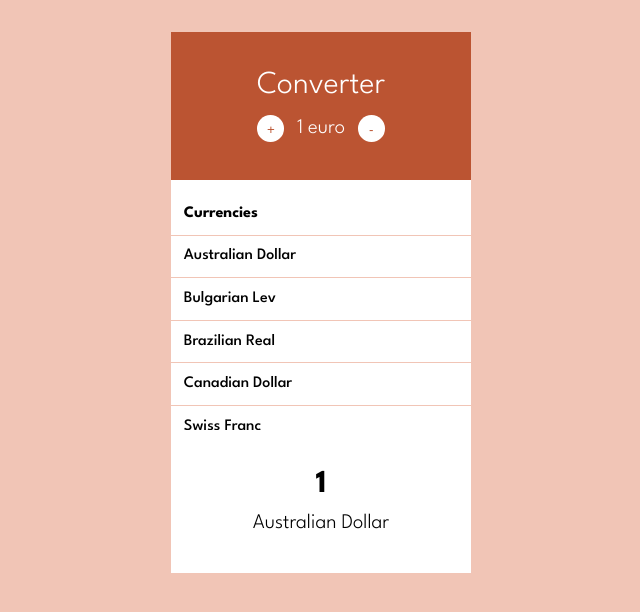
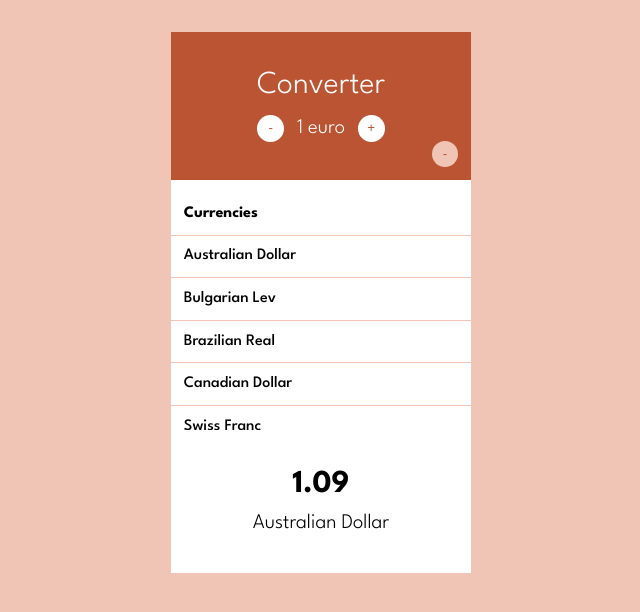
Before and after one commit to HaNaceur/Money-Converter, a React app: page / in a window 1280 px wide. Shown: the top 612 px of the page, without its empty margins (319-959 px from the left). Built offline with nearby package versions, Linux system fonts and the light colour scheme.

Commit message:
feat:toggle hide and show currencies

```diff
--- a/src/components/App/App.js
+++ b/src/components/App/App.js
@@ -4,6 +4,9 @@ import React from 'react';
 import Header from '../Header/Header';
 import Currencies from '../Currencies/Currencies';
 import Amount from '../Amount/Amount';
+
+import { roundAtDecimal } from '../../tools';
+
 import data from '../../data/currencies';
 
 import './styles.scss';
@@ -13,6 +16,7 @@ class App extends React.Component {
     super(props); // très important - on appelle le constructeur de React.Component en lui passant les props
 
     this.state = {
+      isOpen: true,
       baseAmount: 1,
       currencies: data,
       selected: {
@@ -37,10 +41,17 @@ class App extends React.Component {
               baseAmount: oldState.baseAmount - 1,
             }));
           }}
+          onToggle={() => {
+            this.setState((oldState) => ({
+              isOpen: !oldState.isOpen,
+            }));
+          }}
         />
-        <Currencies currencies={this.state.currencies} />
+        {this.state.isOpen && (
+          <Currencies currencies={this.state.currencies} />
+        )}
         <Amount
-          value={Math.round(this.state.selected.rate * this.state.baseAmount, 2)}
+          value={roundAtDecimal(this.state.selected.rate * this.state.baseAmount, 2)}
           currency={this.state.selected.name}
         />
       </div>
--- a/src/components/Header/Header.js
+++ b/src/components/Header/Header.js
@@ -6,17 +6,25 @@ function Header({
   baseAmount,
   onIncrement,
   onDecrement,
+  onToggle,
 }) {
   return (
     <header className="header">
+      <button
+        className="toggle-btn"
+        type="button"
+        onClick={onToggle}
+      >
+        -
+      </button>
       <h1 className="header-title">Converter</h1>
       <p className="header-amount">
         <button
           type="button"
-          onClick={() => onIncrement()}
+          onClick={onDecrement} // equivaut à onClick={() => onDecrement()}
           className="header-amount-btn"
         >
-          +
+          -
         </button>
         <span className="header-amount-text">
           {baseAmount} euro{baseAmount > 1 && 's'}
@@ -27,10 +35,10 @@ function Header({
         </span>
         <button
           type="button"
-          onClick={() => onDecrement()}
+          onClick={() => onIncrement()}
           className="header-amount-btn"
         >
-          -
+          +
         </button>
       </p>
     </header>
@@ -41,6 +49,7 @@ Header.propTypes = {
   baseAmount: PropTypes.number.isRequired,
   onIncrement: PropTypes.func.isRequired,
   onDecrement: PropTypes.func.isRequired,
+  onToggle: PropTypes.func.isRequired,
 };
 
 export default Header;
--- a/src/components/Header/styles.scss
+++ b/src/components/Header/styles.scss
@@ -1,6 +1,7 @@
 @use "../../styles/vars";
 
 .header {
+  position: relative;
   background-color: vars.$color-main;
   color: vars.$color-light;
   text-align: center;
@@ -24,9 +25,33 @@
       width: 2em;
       border-radius: 50%;
       margin: 0 vars.$gutter;
+
+      line-height: 0.8rem; // magic number
+      vertical-align: middle;
+      text-align: center;
     }
 
     &-text {
+      line-height: 1em;
     }
   }
+
+  .toggle-btn {
+    position: absolute;
+    bottom: vars.$gutter;
+    right: 0;
+
+    border: none;
+    padding: calc(vars.$gutter / 2);
+    color: vars.$color-main;
+    background-color: vars.$color-alt;
+    height: 2em;
+    width: 2em;
+    border-radius: 50%;
+    margin: 0 vars.$gutter;
+
+    line-height: 0.8rem; // magic number
+    vertical-align: middle;
+    text-align: center;
+  }
 }
--- /dev/null
+++ b/src/tools/index.js
@@ -0,0 +1,6 @@
+/* eslint-disable import/prefer-default-export */
+
+export function roundAtDecimal(number, decimal) {
+    const pow = 10 ** decimal;
+    return Math.round(number * pow) / pow;
+  }
```
